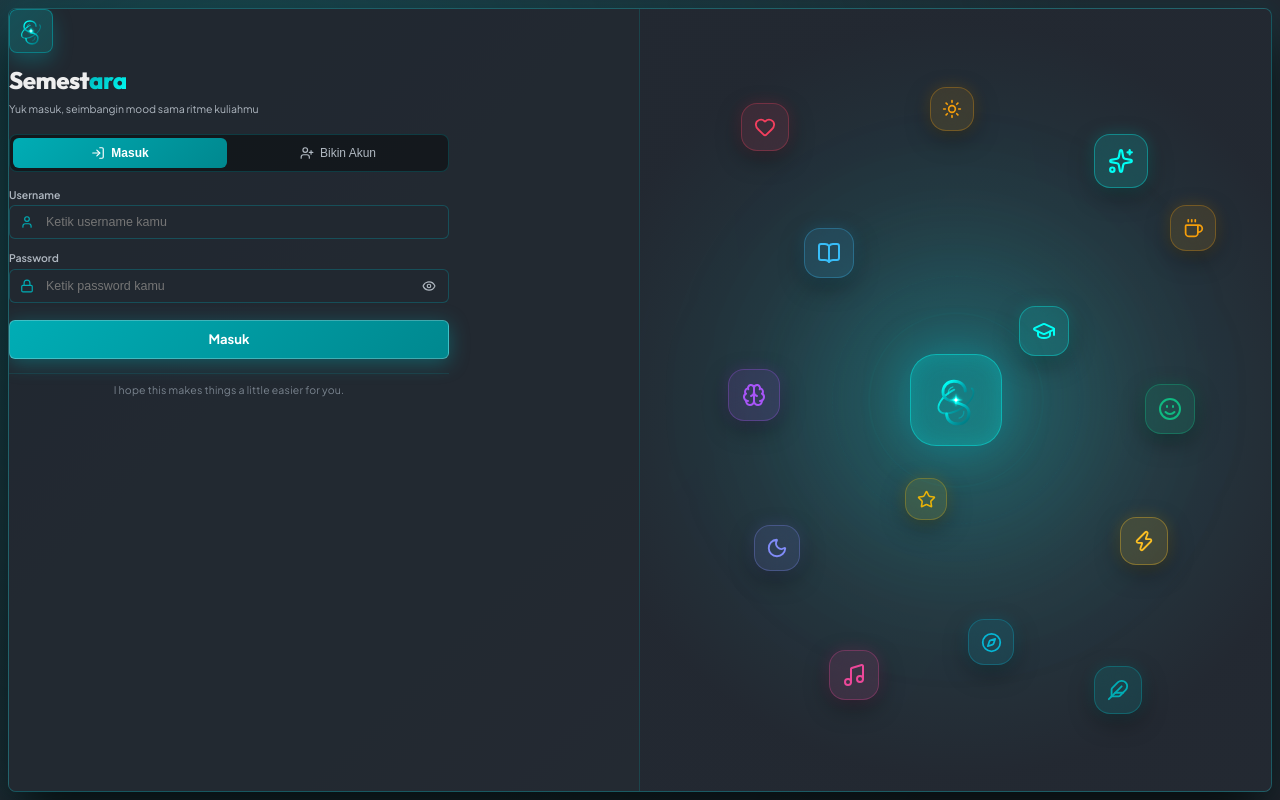
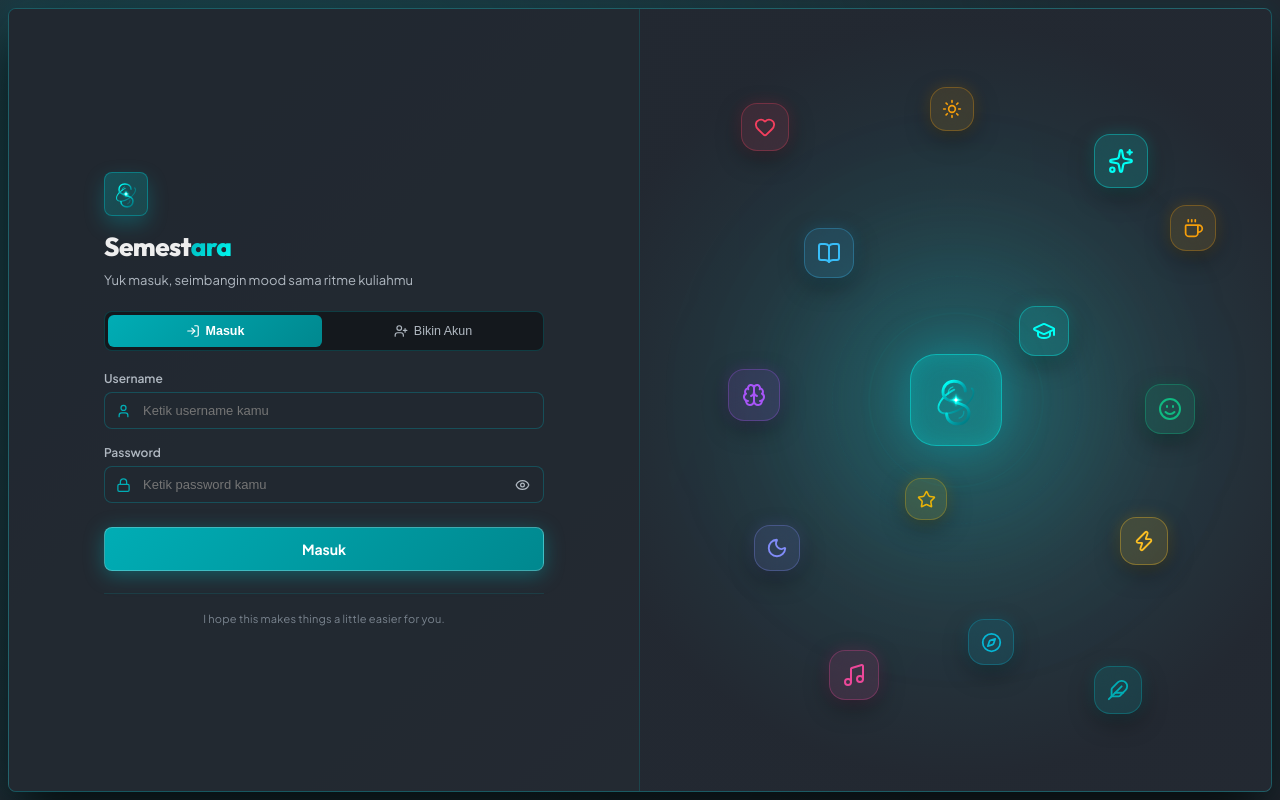
Before and after one commit to fikrighifari17-collab/daily, a React (Vite) app: page / in a window 1280 px wide. Built offline with nearby package versions, Linux system fonts and the light colour scheme; no server answers.

Commit message:
fix(login): center form layout on desktop and mobile with balanced proportions

```diff
--- a/src/index.css
+++ b/src/index.css
@@ -42,6 +42,21 @@
 
   --shadow-glow: 0 0 30px rgba(0, 173, 181, 0.25);
   --shadow-card: 0 12px 40px 0 rgba(0, 0, 0, 0.4);
+}
+
+*, *::before, *::after {
+  box-sizing: border-box;
+}
+
+html, body {
+  margin: 0;
+  padding: 0;
+  width: 100%;
+  height: 100%;
+  background-color: var(--bg-primary);
+  color: var(--text-primary);
+  font-family: var(--font-family);
+  -webkit-font-smoothing: antialiased;
 }
 
 /* Responsive Navbar utilities */
@@ -101,6 +116,12 @@
   overflow: hidden !important;
   height: 100%;
   max-height: 100%;
+  display: flex !important;
+  flex-direction: column !important;
+  justify-content: center !important;
+  align-items: center !important;
+  padding: 32px 40px !important;
+  box-sizing: border-box !important;
 }
 
 .login-right-column {
@@ -118,15 +139,16 @@
   }
   .login-left-column {
     border-right: none !important;
-    padding: clamp(12px, 2.5vh, 24px) clamp(14px, 4vw, 24px) !important;
+    padding: 24px 20px !important;
     overflow: hidden !important;
     overscroll-behavior: none !important;
     height: 100% !important;
     max-height: 100% !important;
     display: flex !important;
     flex-direction: column !important;
-    justifyContent: center !important;
+    justify-content: center !important;
     align-items: center !important;
+    box-sizing: border-box !important;
   }
   .login-right-column {
     display: none !important;
--- a/src/pages/LoginPage.jsx
+++ b/src/pages/LoginPage.jsx
@@ -82,29 +82,35 @@ export default function LoginPage() {
 
         {/* ================= LEFT COLUMN: LOGIN / REGISTER FORM ================= */}
         <div className="login-left-column" style={{
-          background: 'rgba(34, 40, 49, 0.85)'
+          display: 'flex',
+          flexDirection: 'column',
+          justifyContent: 'center',
+          alignItems: 'center',
+          background: 'rgba(34, 40, 49, 0.85)',
+          width: '100%',
+          height: '100%'
         }}>
-          <div style={{ width: '100%', maxWidth: '440px' }}>
+          <div style={{ width: '100%', maxWidth: '440px', margin: '0 auto' }}>
             {/* Logo & Title */}
-          <div style={{ marginBottom: mode === 'register' ? 'clamp(6px, 1.2vh, 10px)' : 'clamp(10px, 2vh, 18px)' }}>
+          <div style={{ marginBottom: mode === 'register' ? '14px' : '22px' }}>
             <div style={{
               display: 'inline-flex',
               alignItems: 'center',
               justifyContent: 'center',
-              width: mode === 'register' ? '34px' : '44px',
-              height: mode === 'register' ? '34px' : '44px',
+              width: mode === 'register' ? '38px' : '44px',
+              height: mode === 'register' ? '38px' : '44px',
               borderRadius: '8px',
               background: 'linear-gradient(135deg, rgba(0, 173, 181, 0.3), rgba(0, 255, 245, 0.15))',
               border: '1px solid rgba(0, 173, 181, 0.5)',
-              marginBottom: mode === 'register' ? '4px' : '8px',
+              marginBottom: mode === 'register' ? '6px' : '10px',
               boxShadow: '0 8px 20px rgba(0, 173, 181, 0.3)'
             }}>
-              <SemestaraLogo size={mode === 'register' ? 20 : 28} idPrefix="login-head" />
+              <SemestaraLogo size={mode === 'register' ? 24 : 28} idPrefix="login-head" />
             </div>
-            <h1 style={{ fontSize: mode === 'register' ? 'clamp(18px, 2.5vh, 22px)' : 'clamp(21px, 3vh, 26px)', fontWeight: 800, color: '#EEEEEE', margin: '0 0 2px 0', letterSpacing: '-0.02em' }}>
+            <h1 style={{ fontSize: mode === 'register' ? '22px' : '26px', fontWeight: 800, color: '#EEEEEE', margin: '0 0 3px 0', letterSpacing: '-0.02em' }}>
               Semest<span className="text-gradient-teal">ara</span>
             </h1>
-            <p style={{ fontSize: 'clamp(10.5px, 1.3vh, 12px)', color: '#b0b8c1', margin: 0 }}>
+            <p style={{ fontSize: mode === 'register' ? '12px' : '13px', color: '#b0b8c1', margin: 0, lineHeight: 1.4 }}>
               {mode === 'login'
                 ? 'Yuk masuk, seimbangin mood sama ritme kuliahmu'
                 : 'Bikin akun yuk, biar bisa pantau kabar hatimu tiap hari'}
@@ -118,7 +124,7 @@ export default function LoginPage() {
             gap: '4px',
             background: 'rgba(0, 0, 0, 0.4)',
             padding: '3px',
-            marginBottom: mode === 'register' ? 'clamp(6px, 1.2vh, 10px)' : 'clamp(10px, 1.8vh, 16px)',
+            marginBottom: mode === 'register' ? '12px' : '18px',
             border: '1px solid rgba(0, 173, 181, 0.25)',
             borderRadius: '8px'
           }}>
@@ -126,8 +132,8 @@ export default function LoginPage() {
               type="button"
               onClick={() => { setMode('login'); setErrorMsg(''); }}
               style={{
-                padding: 'clamp(6px, 1vh, 8px) 12px',
-                fontSize: '12px',
+                padding: mode === 'register' ? '8px 12px' : '9px 12px',
+                fontSize: '12.5px',
                 fontWeight: mode === 'login' ? 700 : 500,
                 background: mode === 'login' ? 'linear-gradient(135deg, #00ADB5, #00888f)' : 'transparent',
                 color: mode === 'login' ? '#ffffff' : '#b0b8c1',
@@ -148,8 +154,8 @@ export default function LoginPage() {
               type="button"
               onClick={() => { setMode('register'); setErrorMsg(''); }}
               style={{
-                padding: 'clamp(6px, 1vh, 8px) 12px',
-                fontSize: '12px',
+                padding: mode === 'register' ? '8px 12px' : '9px 12px',
+                fontSize: '12.5px',
                 fontWeight: mode === 'register' ? 700 : 500,
                 background: mode === 'register' ? 'linear-gradient(135deg, #00ADB5, #00888f)' : 'transparent',
                 color: mode === 'register' ? '#ffffff' : '#b0b8c1',
@@ -188,14 +194,14 @@ export default function LoginPage() {
           )}
 
           {/* Form */}
-          <form onSubmit={handleSubmit} style={{ display: 'flex', flexDirection: 'column', gap: mode === 'register' ? 'clamp(5px, 0.9vh, 8px)' : 'clamp(8px, 1.4vh, 12px)' }}>
+          <form onSubmit={handleSubmit} style={{ display: 'flex', flexDirection: 'column', gap: mode === 'register' ? '10px' : '14px' }}>
             {mode === 'register' && (
               <div>
-                <label style={{ display: 'block', fontSize: '10.5px', fontWeight: 600, color: '#b0b8c1', marginBottom: '2px' }}>
+                <label style={{ display: 'block', fontSize: '11px', fontWeight: 600, color: '#b0b8c1', marginBottom: '4px' }}>
                   Nama Lengkap (Bebas / Opsional)
                 </label>
                 <div style={{ position: 'relative' }}>
-                  <User size={14} color="#00ADB5" style={{ position: 'absolute', left: '11px', top: '50%', transform: 'translateY(-50%)' }} />
+                  <User size={15} color="#00ADB5" style={{ position: 'absolute', left: '12px', top: '50%', transform: 'translateY(-50%)' }} />
                   <input
                     type="text"
                     placeholder="misal: Anonim"
@@ -203,13 +209,13 @@ export default function LoginPage() {
                     onChange={(e) => setNama(e.target.value)}
                     style={{
                       width: '100%',
-                      padding: 'clamp(5px, 0.8vh, 7px) 10px clamp(5px, 0.8vh, 7px) 34px',
+                      padding: '8px 12px 8px 36px',
                       background: 'rgba(34, 40, 49, 0.9)',
                       border: '1px solid rgba(0, 173, 181, 0.3)',
                       color: '#EEEEEE',
-                      fontSize: '11.5px',
+                      fontSize: '12.5px',
                       outline: 'none',
-                      borderRadius: '6px'
+                      borderRadius: '8px'
                     }}
                   />
                 </div>
@@ -217,11 +223,11 @@ export default function LoginPage() {
             )}
 
             <div>
-              <label style={{ display: 'block', fontSize: '10.5px', fontWeight: 600, color: '#b0b8c1', marginBottom: '2px' }}>
+              <label style={{ display: 'block', fontSize: mode === 'register' ? '11px' : '12px', fontWeight: 600, color: '#b0b8c1', marginBottom: '4px' }}>
                 Username
               </label>
               <div style={{ position: 'relative' }}>
-                <User size={14} color="#00ADB5" style={{ position: 'absolute', left: '11px', top: '50%', transform: 'translateY(-50%)' }} />
+                <User size={15} color="#00ADB5" style={{ position: 'absolute', left: '12px', top: '50%', transform: 'translateY(-50%)' }} />
                 <input
                   type="text"
                   required
@@ -230,24 +236,24 @@ export default function LoginPage() {
                   onChange={(e) => setUsername(e.target.value)}
                   style={{
                     width: '100%',
-                    padding: mode === 'register' ? 'clamp(5px, 0.8vh, 7px) 10px clamp(5px, 0.8vh, 7px) 34px' : 'clamp(7px, 1.1vh, 9px) 12px clamp(7px, 1.1vh, 9px) 36px',
+                    padding: mode === 'register' ? '8px 12px 8px 36px' : '10px 14px 10px 38px',
                     background: 'rgba(34, 40, 49, 0.9)',
                     border: '1px solid rgba(0, 173, 181, 0.3)',
                     color: '#EEEEEE',
-                    fontSize: mode === 'register' ? '11.5px' : '12.5px',
+                    fontSize: mode === 'register' ? '12.5px' : '13px',
                     outline: 'none',
-                    borderRadius: '6px'
+                    borderRadius: '8px'
                   }}
                 />
               </div>
             </div>
 
             <div>
-              <label style={{ display: 'block', fontSize: '10.5px', fontWeight: 600, color: '#b0b8c1', marginBottom: '2px' }}>
+              <label style={{ display: 'block', fontSize: mode === 'register' ? '11px' : '12px', fontWeight: 600, color: '#b0b8c1', marginBottom: '4px' }}>
                 Password
               </label>
               <div style={{ position: 'relative' }}>
-                <Lock size={14} color="#00ADB5" style={{ position: 'absolute', left: '11px', top: '50%', transform: 'translateY(-50%)' }} />
+                <Lock size={15} color="#00ADB5" style={{ position: 'absolute', left: '12px', top: '50%', transform: 'translateY(-50%)' }} />
                 <input
                   type={showPassword ? 'text' : 'password'}
                   required
@@ -256,13 +262,13 @@ export default function LoginPage() {
                   onChange={(e) => setPassword(e.target.value)}
                   style={{
                     width: '100%',
-                    padding: mode === 'register' ? 'clamp(5px, 0.8vh, 7px) 36px clamp(5px, 0.8vh, 7px) 34px' : 'clamp(7px, 1.1vh, 9px) 38px clamp(7px, 1.1vh, 9px) 36px',
+                    padding: mode === 'register' ? '8px 40px 8px 36px' : '10px 42px 10px 38px',
                     background: 'rgba(34, 40, 49, 0.9)',
                     border: '1px solid rgba(0, 173, 181, 0.3)',
                     color: '#EEEEEE',
-                    fontSize: mode === 'register' ? '11.5px' : '12.5px',
+                    fontSize: mode === 'register' ? '12.5px' : '13px',
                     outline: 'none',
-                    borderRadius: '6px'
+                    borderRadius: '8px'
                   }}
                 />
                 <button
@@ -270,7 +276,7 @@ export default function LoginPage() {
                   onClick={() => setShowPassword(!showPassword)}
                   style={{
                     position: 'absolute',
-                    right: '10px',
+                    right: '11px',
                     top: '50%',
                     transform: 'translateY(-50%)',
                     background: 'transparent',
@@ -285,28 +291,28 @@ export default function LoginPage() {
                   }}
                   title={showPassword ? 'Sembunyikan password' : 'Lihat password'}
                 >
-                  {showPassword ? <EyeOff size={14} /> : <Eye size={14} />}
+                  {showPassword ? <EyeOff size={15} /> : <Eye size={15} />}
                 </button>
               </div>
             </div>
 
             {mode === 'register' && (
               <div>
-                <div style={{ display: 'flex', alignItems: 'center', justifyContent: 'space-between', marginBottom: '2px' }}>
-                  <label style={{ fontSize: '10.5px', fontWeight: 600, color: '#b0b8c1' }}>
+                <div style={{ display: 'flex', alignItems: 'center', justifyContent: 'space-between', marginBottom: '3px' }}>
+                  <label style={{ fontSize: '11px', fontWeight: 600, color: '#b0b8c1' }}>
                     Telegram Chat ID <span style={{ color: '#00FFF5', fontWeight: 400 }}>(Opsional)</span>
                   </label>
                   <a
                     href="https://t.me/Semestara_Bot"
                     target="_blank"
                     rel="noreferrer"
-                    style={{ fontSize: '10px', color: '#00FFF5', textDecoration: 'none', display: 'flex', alignItems: 'center', gap: '2px' }}
+                    style={{ fontSize: '10.5px', color: '#00FFF5', textDecoration: 'none', display: 'flex', alignItems: 'center', gap: '2px' }}
                   >
                     Buka @Semestara_Bot ↗
                   </a>
                 </div>
                 <div style={{ position: 'relative' }}>
-                  <Send size={14} color="#00ADB5" style={{ position: 'absolute', left: '11px', top: '50%', transform: 'translateY(-50%)' }} />
+                  <Send size={15} color="#00ADB5" style={{ position: 'absolute', left: '12px', top: '50%', transform: 'translateY(-50%)' }} />
                   <input
                     type="text"
                     placeholder="Contoh: 123456789 (untuk notifikasi deadline)"
@@ -314,17 +320,17 @@ export default function LoginPage() {
                     onChange={(e) => setTelegramChatId(e.target.value)}
                     style={{
                       width: '100%',
-                      padding: 'clamp(5px, 0.8vh, 7px) 10px clamp(5px, 0.8vh, 7px) 34px',
+                      padding: '8px 12px 8px 36px',
                       background: 'rgba(34, 40, 49, 0.9)',
                       border: '1px solid rgba(0, 173, 181, 0.3)',
                       color: '#EEEEEE',
-                      fontSize: '11.5px',
+                      fontSize: '12.5px',
                       outline: 'none',
-                      borderRadius: '6px'
+                      borderRadius: '8px'
                     }}
                   />
                 </div>
-                <span style={{ fontSize: '9.5px', color: '#8892b0', marginTop: '1px', display: 'block' }}>
+                <span style={{ fontSize: '10px', color: '#8892b0', marginTop: '2px', display: 'block' }}>
                   Bisa diisi nanti kapan saja di menu Pengaturan.
                 </span>
               </div>
@@ -335,12 +341,12 @@ export default function LoginPage() {
               disabled={loading}
               className="glass-button glass-button-primary"
               style={{
-                marginTop: mode === 'register' ? '3px' : '6px',
-                padding: mode === 'register' ? 'clamp(7px, 1.1vh, 9px)' : 'clamp(8px, 1.3vh, 11px)',
-                fontSize: mode === 'register' ? '12px' : '13px',
+                marginTop: mode === 'register' ? '6px' : '10px',
+                padding: mode === 'register' ? '10px' : '12px',
+                fontSize: mode === 'register' ? '13px' : '14px',
                 fontWeight: 700,
                 justifyContent: 'center',
-                borderRadius: '6px',
+                borderRadius: '8px',
                 opacity: loading ? 0.7 : 1,
                 cursor: loading ? 'not-allowed' : 'pointer'
               }}
@@ -351,10 +357,10 @@ export default function LoginPage() {
 
           {/* Footer message placed right under form */}
           <div style={{
-            marginTop: mode === 'register' ? 'clamp(6px, 1vh, 10px)' : 'clamp(10px, 1.8vh, 16px)',
-            paddingTop: mode === 'register' ? 'clamp(4px, 0.8vh, 8px)' : 'clamp(6px, 1vh, 10px)',
+            marginTop: mode === 'register' ? '14px' : '22px',
+            paddingTop: mode === 'register' ? '10px' : '16px',
             borderTop: '1px solid rgba(0, 173, 181, 0.15)',
-            fontSize: '10.5px',
+            fontSize: '11px',
             color: '#7a848f',
             textAlign: 'center',
             letterSpacing: '0.02em'
```
